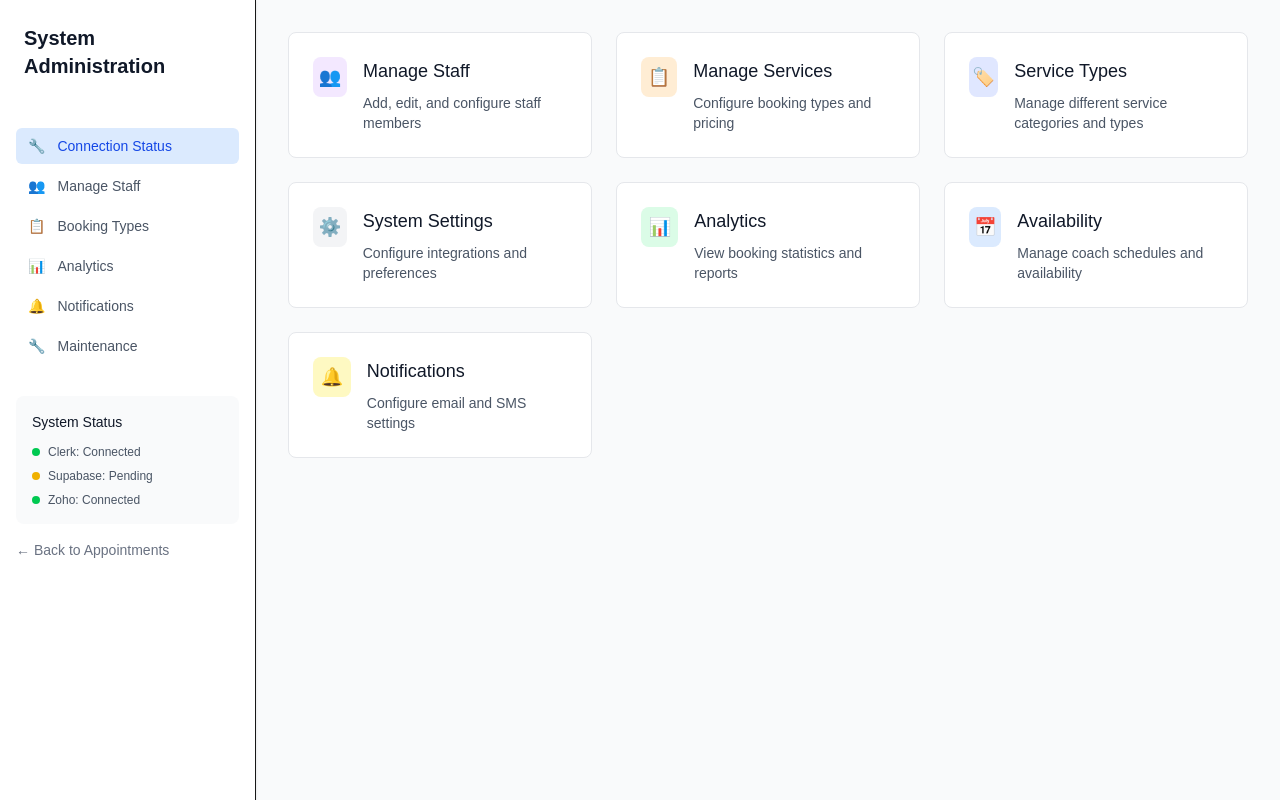
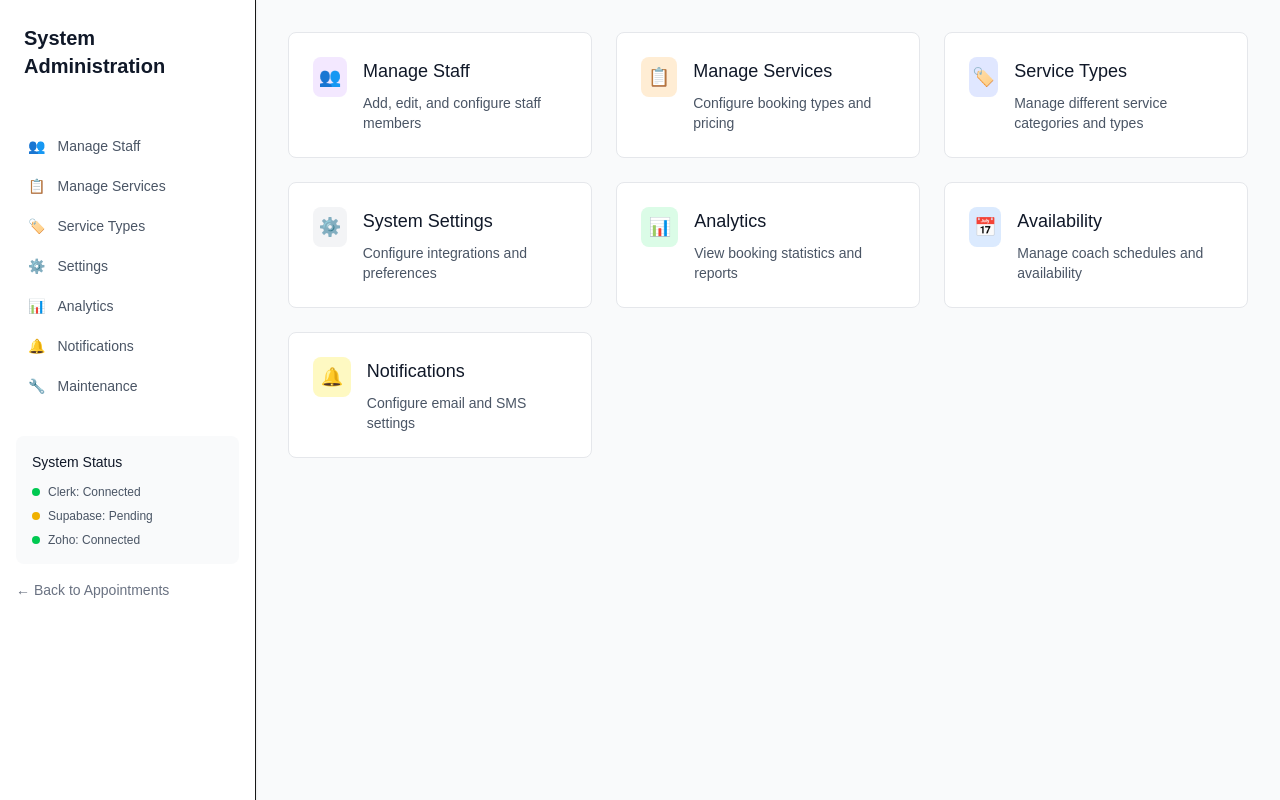
Before and after one commit to roweldencinares-git/booking-app, a Next.js app: page /admin in a window 1280 px wide. Built offline with nearby package versions, Linux system fonts and the light colour scheme; no server answers; sample sign-in values are in the browser's storage.

Commit message:
feat: reorganize sidebar navigation with configuration links

```diff
--- a/src/app/admin/page.tsx
+++ b/src/app/admin/page.tsx
@@ -21,25 +21,32 @@ export default async function AdminPage() {
         <nav className="mt-6">
           <div className="px-4 space-y-1">
             <Link
-              href="/admin"
-              className="bg-blue-100 text-blue-700 group flex items-center px-3 py-2 text-sm font-medium rounded-md"
-            >
-              <span className="mr-3">🔧</span>
-              Connection Status
-            </Link>
-            <Link
-              href="/admin/system/staff"
+              href="/dashboard/staff"
               className="text-gray-600 hover:bg-gray-50 hover:text-gray-900 group flex items-center px-3 py-2 text-sm font-medium rounded-md"
             >
               <span className="mr-3">👥</span>
               Manage Staff
             </Link>
             <Link
+              href="/dashboard/booking-types"
+              className="text-gray-600 hover:bg-gray-50 hover:text-gray-900 group flex items-center px-3 py-2 text-sm font-medium rounded-md"
+            >
+              <span className="mr-3">📋</span>
+              Manage Services
+            </Link>
+            <Link
               href="/admin/system/booking-types"
               className="text-gray-600 hover:bg-gray-50 hover:text-gray-900 group flex items-center px-3 py-2 text-sm font-medium rounded-md"
             >
-              <span className="mr-3">📋</span>
-              Booking Types
+              <span className="mr-3">🏷️</span>
+              Service Types
+            </Link>
+            <Link
+              href="/admin/settings"
+              className="text-gray-600 hover:bg-gray-50 hover:text-gray-900 group flex items-center px-3 py-2 text-sm font-medium rounded-md"
+            >
+              <span className="mr-3">⚙️</span>
+              Settings
             </Link>
             <Link
               href="/admin/system/analytics"
```
